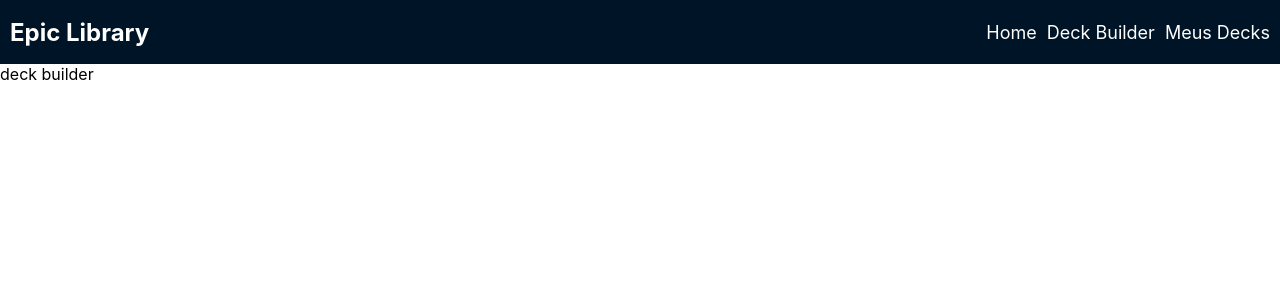
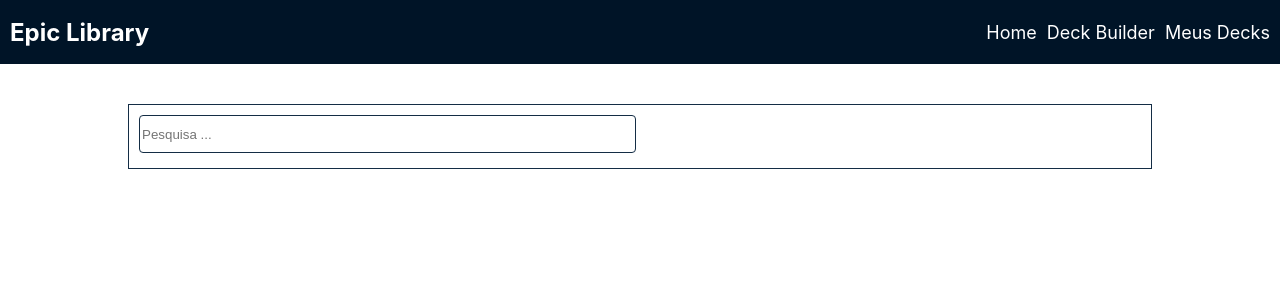
Before and after one commit to DEVin-Conta-Zap/library_yugioh, a React (Create React App) app: page /deck-builder in a window 1280 px wide. Shown: the top 300 px of the page. Built offline with nearby package versions, Linux system fonts and the light colour scheme.

Commit message:
adiciona parte da tela de deck builder

```diff
--- a/src/App.css
+++ b/src/App.css
@@ -182,3 +182,47 @@
   color: #142D45;
   font-weight: bold;
 }
+
+/* Deck builder */
+
+.builder-content {
+  display: flex;
+  margin: 40px 0;
+  border: 1px solid #142D45;
+  padding: 10px;
+}
+
+.left-content {
+  display: flex;
+  flex-direction: column;
+  flex-basis: 50%;
+  gap: 5px;
+}
+
+.left-content input {
+  width: 100%;
+  border-radius: 4px;
+  height: 34px;
+  border: 1px solid #142D45;
+  outline: 0;
+}
+
+.cards-options {
+  display: flex;
+  gap: 10px;
+  flex-wrap: wrap;
+}
+
+.cards-options img {
+  width: 100px;
+}
+
+.right-content {
+  display: flex;
+  padding: 10px;
+  flex-basis: 50%;
+}
+
+.right-content img {
+  width: 70px;
+}
--- a/src/pages/Cards/index.tsx
+++ b/src/pages/Cards/index.tsx
@@ -71,7 +71,7 @@ const Cards = () => {
             if (cards.length - 1 === index) {
               return (
                 //@ts-ignore
-                <div ref={setLastElement} key={card.id} >
+                <div ref={setLastElement} key={card.id}>
                   <Card
                     data={card}
                   />
--- a/src/pages/DeckBuilder/index.js
+++ /dev/null
@@ -1,9 +0,0 @@
-const DeckBuilder = () => {
-  return (
-    <div>
-      deck builder
-    </div>
-  );
-}
-
-export default DeckBuilder;
--- /dev/null
+++ b/src/pages/DeckBuilder/index.tsx
@@ -0,0 +1,72 @@
+import React, { useState } from "react";
+import api from "../../services/axios";
+
+interface ICard {
+  id: string;
+  name: string;
+  attribute: string;
+  card_images: Array<{
+    id: string;
+    image_url: string;
+    image_url_small: string;
+  }>;
+}
+
+
+const DeckBuilder = () => {
+
+  const [search, setSearch] = useState<string>("");
+  const [cards, setCards] = useState<ICard[]>([]);
+  const [deck, setDeck] = useState<ICard[]>([]);
+
+  const handleSubmit = (event: any) => {
+    event.preventDefault();
+
+    api
+      .get<ICard[]>(`/cards?q=${search}&_limit=20`)
+      .then((response) => setCards(response.data))
+      .catch(() => alert('Deu ruim!!!'))
+  }
+
+  const handleAddCardInDeck = (card: ICard) => {
+    setDeck([...deck, card])
+  }
+
+  return (
+    <div className="container">
+      <div className="builder-content">
+        <div className="left-content">
+          <form onSubmit={handleSubmit}>
+            <input
+              type="text"
+              value={search}
+              onChange={(event) => setSearch(event.target.value)}
+              placeholder="Pesquisa ..."
+            />
+          </form>
+          <div className="cards-options">
+            {cards.map(item => (
+              <img
+                src={item.card_images[0].image_url}
+                alt={item.name}
+                onClick={() => handleAddCardInDeck(item)}
+              />
+            ))}
+          </div>
+        </div>
+        <div className="right-content">
+          <div className="deck">
+            {deck.map(item => (
+              <img
+                src={item.card_images[0].image_url}
+                alt={item.name}
+              />
+            ))}
+          </div>
+        </div>
+      </div>
+    </div>
+  );
+}
+
+export default DeckBuilder;
```
